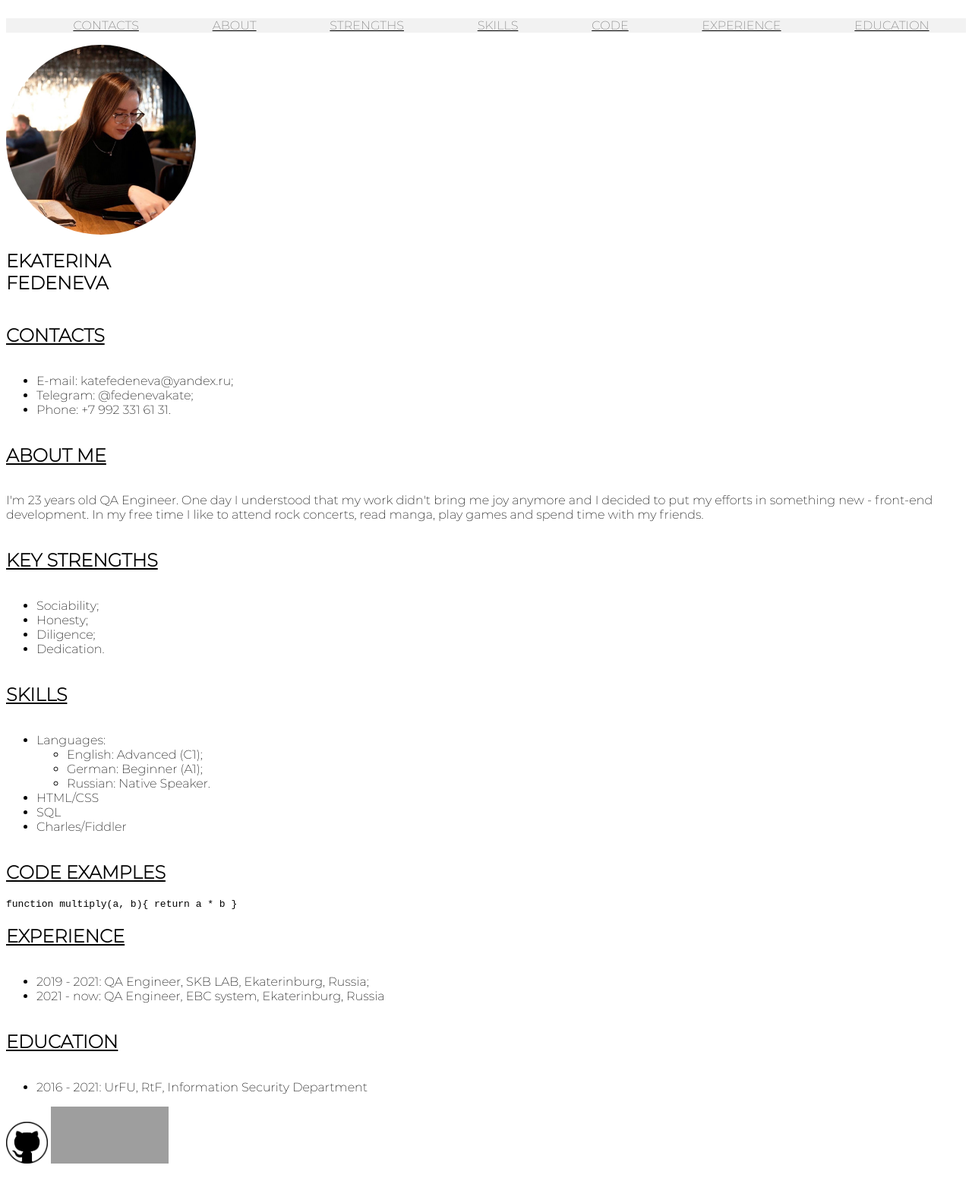
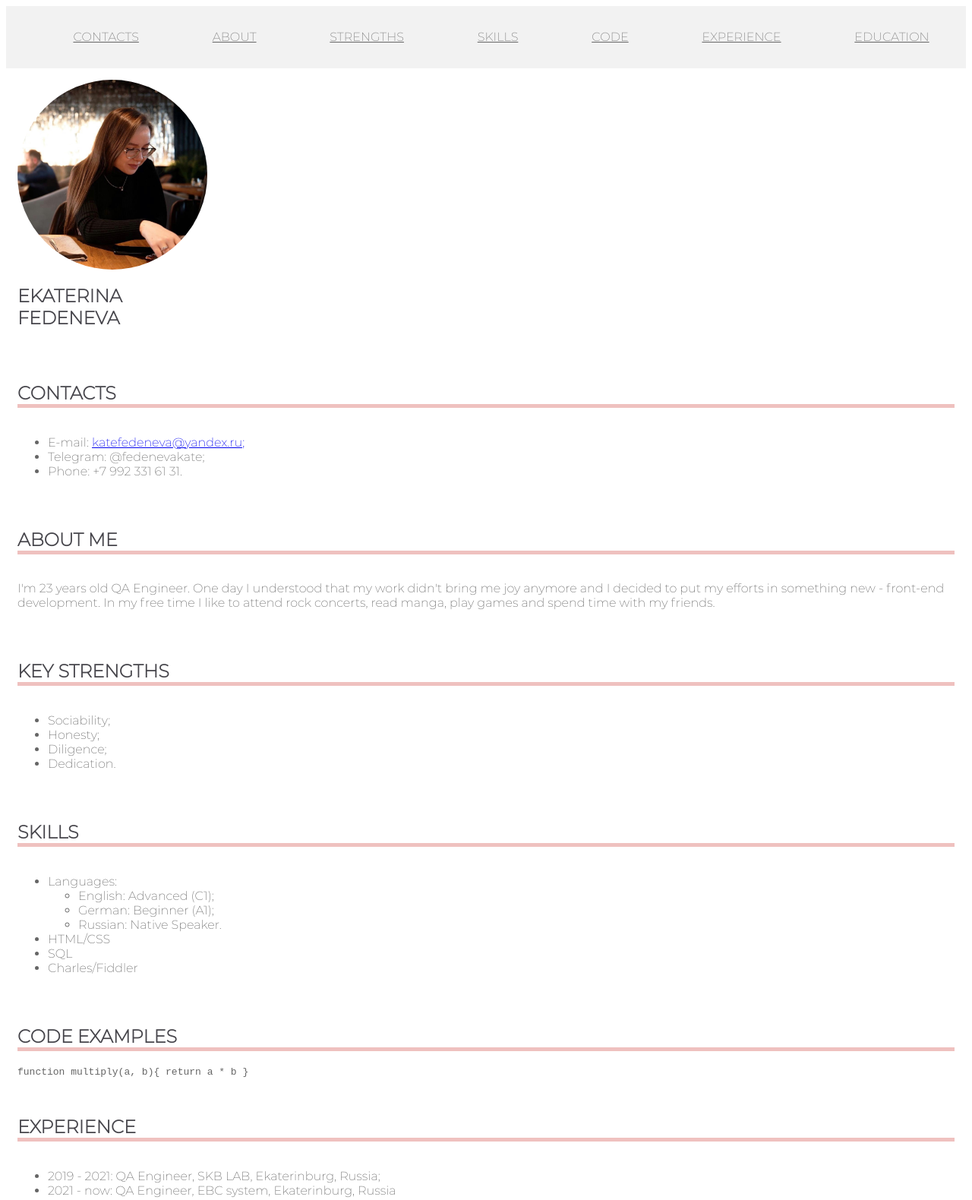
Before and after one commit to katefedeneva/rsschool-cv, a plain HTML site: page index.html in a window 1280 px wide. Shown: the top 1580 px of the page at 76% size. Before the commit the page ends 1544 px from the top, so only its background shows below. Drawn offline with Linux system fonts and the light colour scheme; grey boxes are pictures that could not be loaded; files whose address does not match are found by name.

Commit message:
feat: improve everything

```diff
--- a/index.html
+++ b/index.html
@@ -9,78 +9,73 @@
 		<link rel="icon" href="assets/favicon.ico">
 </head>
 <body class="body">
-	<header>
+	<header class="header">
 		<div class="container">
 			<nav>
 				<ul class="nav-list">
-					<li class="nav-item"><a class="text" href="#contacts">Contacts</a></li>
-					<li class="nav-item"><a class="text" href="#about">About</a></li>
-					<li class="nav-item"><a class="text" href="#strengths">Strengths</a></li>
-					<li class="nav-item"><a class="text" href="#skills">Skills</a></li>
-					<li class="nav-item"><a class="text" href="#code">Code</a></li>
-					<li class="nav-item"><a class="text" href="#experience">Experience</a></li>
-					<li class="nav-item"><a class="text" href="#education">Education</a></li>
+					<li class="nav-item"><a class="nav-link" href="#contacts">Contacts</a></li>
+					<li class="nav-item"><a class="nav-link" href="#about">About</a></li>
+					<li class="nav-item"><a class="nav-link" href="#strengths">Strengths</a></li>
+					<li class="nav-item"><a class="nav-link" href="#skills">Skills</a></li>
+					<li class="nav-item"><a class="nav-link" href="#code">Code</a></li>
+					<li class="nav-item"><a class="nav-link" href="#experience">Experience</a></li>
+					<li class="nav-item"><a class="nav-link" href="#education">Education</a></li>
 				</ul>
 			</nav>
 		</div>
 	</header>
 
 	<main class="main">
-		<div class="container">
-			<section class="section">
+		<div class="main-container">
+			<section class="section" id="page-title">
 					<img src="./asserts/img/avatar.jpg" alt="My Photo" class="images" width="250px" height="250px">
-				<h1 class="h1">Ekaterina<br>Fedeneva</h1>
+					<div class="h1">
+						<h1>Ekaterina<br>Fedeneva</h1>
+					</div>
 			</section>
 
-			<div id="contacts">
 			<section class="section" id="contacts">
 					<h2 class="h2">Contacts</h2>
-					<ul>
-						<li>E-mail: katefedeneva@yandex.ru;</li>
-						<li>Telegram: @fedenevakate;</li>
-						<li>Phone: +7 992 331 61 31.</li>
+					<ul class="list">
+						<li class="list-item">E-mail: <a href="mailto:katefedeneva@yandex.ru" title="email"> katefedeneva@yandex.ru;</a></li>
+						<li class="list-item">Telegram: @fedenevakate;</li>
+						<li class="list-item">Phone: +7 992 331 61 31.</li>
 					</ul>
 			</section>
-			</div>
 
-			<div id="about">
+
 			<section class="section" id="about">
 					<h2 class="h2">About me</h2>
 					<p>I'm 23 years old QA Engineer. One day I understood that my work didn't bring me joy anymore and I decided to put my efforts in something new - front-end development.
 						In my free time I like to attend rock concerts, read manga, play games and spend time with my friends.</p>
 			</section>
-			</div>
 
-			<div id="strengths">
 			<section class="section" id="strengths">
 					<h2 class="h2">Key Strengths</h2>
-					<ul>
-						<li>Sociability;</li>
-						<li>Honesty;</li>
-						<li>Diligence;</li>
-						<li>Dedication.</li>
+					<ul  class="list">
+						<li class="list-item">Sociability;</li>
+						<li class="list-item">Honesty;</li>
+						<li class="list-item">Diligence;</li>
+						<li class="list-item">Dedication.</li>
 					</ul>
 			</section>
-			</div>
 
-			<div id="skills">
 			<section class="section" id="skills">
 					<h2 class="h2">Skills</h2>
+					<ul class="list">
+						<li class="list-item">Languages:</li>
 							<ul>
-						<li>Languages:</li>
-							<ul>
-								<li>English: Advanced (C1);</li>
-								<li>German: Beginner (A1);</li>
-								<li>Russian: Native Speaker.</li>
+								<li class="list-item">English: Advanced (C1);</li>
+								<li class="list-item">German: Beginner (A1);</li>
+								<li class="list-item">Russian: Native Speaker.</li>
 							</ul>
-						<li>HTML/CSS</li>
-						<li>SQL</li>
-						<li>Charles/Fiddler</li>
+						<li class="list-item">HTML/CSS</li>
+						<li class="list-item">SQL</li>
+						<li class="list-item">Charles/Fiddler</li>
 					</ul>
 			</section>
-			</div>
 
-			<div id="code">
+
 			<section class="section" id="code">
 					<h2 class="h2">Code Examples</h2>
 					<code>
@@ -89,31 +84,26 @@
 						}
 					</code>
 			</section>
-			</div>
 
-			<div id="experience">
 			<section class="section" id="experience">
 					<h2 class="h2">Experience</h2>
-					<ul>
-						<li>2019 - 2021: QA Engineer, SKB LAB, Ekaterinburg, Russia;</li>
-						<li>2021 - now: QA Engineer, EBC system, Ekaterinburg, Russia</li>
+					<ul class="list">
+						<li class="list-item">2019 - 2021: QA Engineer, SKB LAB, Ekaterinburg, Russia;</li>
+						<li class="list-item">2021 - now: QA Engineer, EBC system, Ekaterinburg, Russia</li>
 					</ul>
 			</section>
-			</div>
 
-			<div id="education">
 			<section class="section" id="education">
 					<h2 class="h2">Education</h2>
-					<ul>
-						<li>2016 - 2021: UrFU, RtF, Information Security Department</li>
+					<ul class="list">
+						<li class="list-item">2016 - 2021: UrFU, RtF, Information Security Department</li>
 					</ul>
 			</section>
-			</div>
 
 		</div>
 	</main>
 
-	<footer>
+	<footer class="footer">
 		<div class="container">
 			<a href="https://github.com/katefedeneva"><img src="./asserts/img/my_github.png" alt="My GitHub" width="55px" height="55px"></a>
 			<a href="https://rs.school/js/"><img src="https://rs.school/images/rs_school_js.svg" alt="RS School" width="155px" height="75px" class="image-rs"></a>
--- a/style.css
+++ b/style.css
@@ -12,13 +12,26 @@ body {
   flex-direction: column;
   justify-content: space-between;
   font-family: "Montserrat", sans-serif;
+  color: rgba(102, 102, 102);
+}
+
+.header {
+  background-color: rgb(242, 242, 242);
+}
+
+.main {
+  display: flex;
+  flex-direction: column;
+}
+
+.footer {
+
 }
 
 .nav-list {
   display: flex;
   justify-content: space-around;
   list-style-type: none;
-  background-color: rgb(242, 242, 242);
   font-family: "Montserrat", sans-serif;
   text-transform: uppercase;
   text-decoration: underline;
@@ -28,30 +41,59 @@ body {
   transition: .3s;
 }
 
-.container {
+.nav-link {
+  padding: 0 20px;
+  line-height: 50px;
+  text-decoration: none;
+  color: rgba(102, 102, 102, 0.87);
+}
+
+.main-container {
   max-width: 1440px;
   margin: 0 auto;
+  display: flex;
+  flex-flow: column wrap;
 }
 
 .page-title {
   font-family: "Montserrat", sans-serif;
   src: url("assets/fonts/Monserrat-Regular");
   font-weight: 400;
+  margin: 125px 80px 125px 60px
 
-}
 
-.h1 {
-  text-transform: uppercase;
-}
-
-.h2 {
-  text-transform: uppercase;
-  text-decoration: underline;
 }
 
 .section {
   display: flex;
   flex-flow: column wrap;
+  padding: 15px;
+}
+
+.h1 {
+  text-transform: uppercase;
+  color: rgb(69, 68, 74);
+
+}
+
+.h2 {
+  text-transform: uppercase;
+  border-bottom: 5px solid rgb(239, 193, 191);
+  color: rgb(69, 68, 74);
+}
+
+.list {
+  display: flex;
+  flex-direction: column
+}
+
+.list-item {
+
+}
+
+.href {
+  text-decoration: none;
+  color: rgba(102, 102, 102, 0.87);
 }
 
 .images {
@@ -61,17 +103,14 @@ body {
 .image-rs:hover {
   text-align: right;
   transform: scale(1.2);
-  transition: .3s;
+  padding: 20px;
 }
 
-a.text:hover {
-  background: rgb(239, 193, 191);
-	color: #3a7999;
-	box-shadow: inset 0 0 0 3px rgb(239, 193, 191);
+html {
+  scroll-behavior: smooth;
 }
 
-a.text:hover,
-a.text {
-  text-decoration: none;
-  color: rgba(102, 102, 102, 0.87);
+#contacts {
+  display: flex;
+  flex-wrap: wrap;
 }
```
Lines whose indentation alone changed are shown as unchanged.
